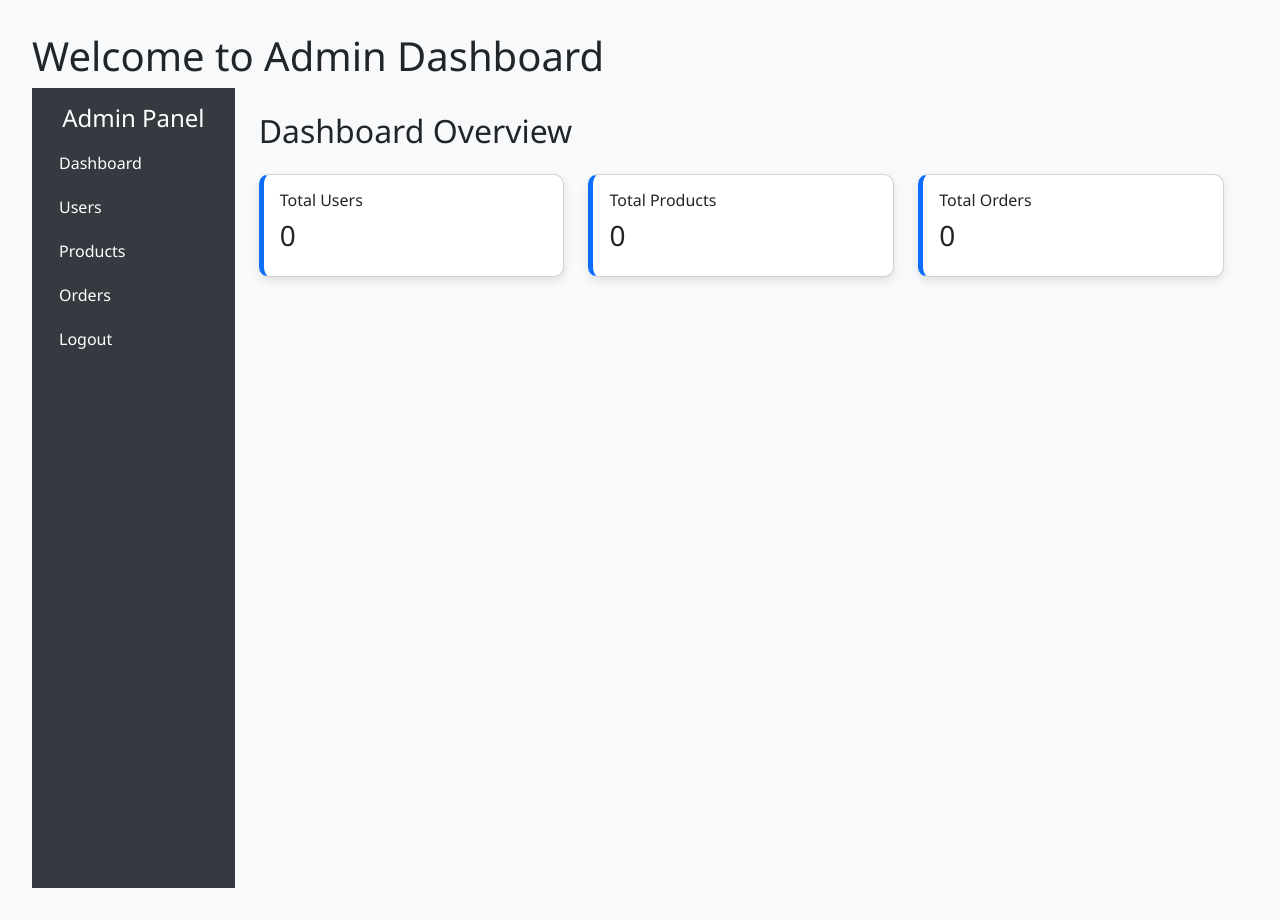
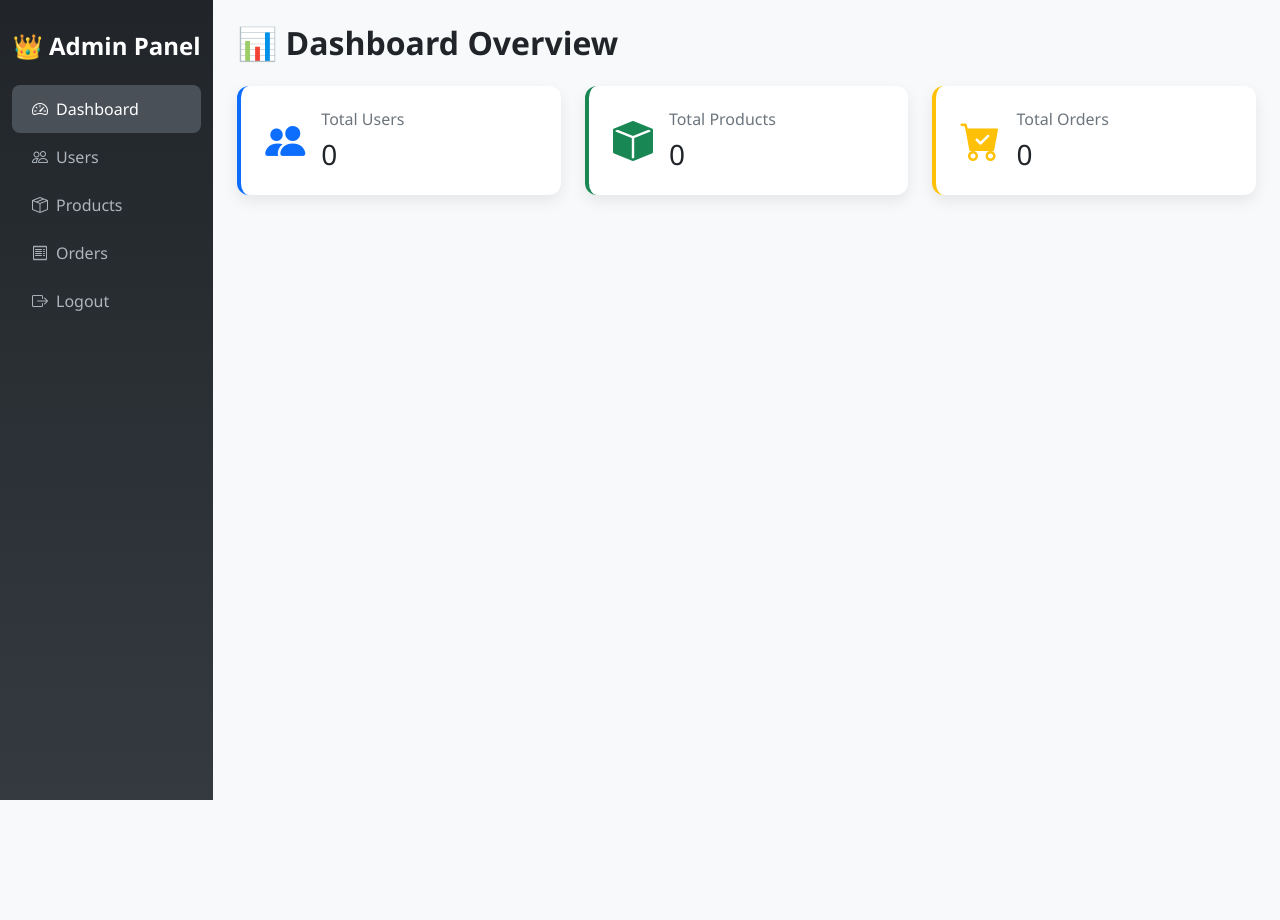
Before and after one commit to Nephophile06/Sketchify, a Flask app: page /admin/dashboard in a window 1280 px wide. After the commit the page ends 800 px from the top, so only its background shows below. Run offline with Flask 3, Linux system fonts and the light colour scheme; the visitor is signed in with stand-in values (Sample User, id 1); data that the repository does not hold is empty.

Commit message:
Admin Dashboard recreated with newer styles

```diff
--- a/app/templates/Components/Admin/dashboard.html
+++ b/app/templates/Components/Admin/dashboard.html
@@ -8,16 +8,56 @@
       href="https://cdn.jsdelivr.net/npm/bootstrap@5.3.3/dist/css/bootstrap.min.css"
       rel="stylesheet"
     />
+    <link
+      href="https://cdn.jsdelivr.net/npm/bootstrap-icons@1.10.5/font/bootstrap-icons.css"
+      rel="stylesheet"
+    />
     <style>
       body {
-        background-color: #f4f6f9;
-        font-family: "Segoe UI", Tahoma, Geneva, Verdana, sans-serif;
-        padding: 2rem;
+        background-color: #f8f9fa;
+        font-family: "Segoe UI", sans-serif;
+      }
+
+      .sidebar {
+        height: 100vh;
+        background: linear-gradient(to bottom, #212529, #343a40);
+        color: white;
+        padding-top: 2rem;
+      }
+
+      .sidebar a {
+        color: #adb5bd;
+        text-decoration: none;
+        display: block;
+        padding: 12px 20px;
+        transition: 0.2s ease;
+      }
+
+      .sidebar a:hover,
+      .sidebar a.active {
+        background-color: #495057;
+        color: #fff;
+        border-radius: 8px;
+      }
+
+      .card-stat {
+        border: none;
+        border-radius: 12px;
+        box-shadow: 0 6px 15px rgba(0, 0, 0, 0.08);
+        transition: transform 0.2s ease;
+      }
+
+      .card-stat:hover {
+        transform: translateY(-5px);
+      }
+
+      .card-stat h6 {
+        color: #6c757d;
       }
 
       .flash-message {
         padding: 1rem 1.25rem;
-        margin-bottom: 1rem;
+        margin-bottom: 1.5rem;
         border-radius: 0.5rem;
         font-size: 1rem;
         display: flex;
@@ -40,84 +80,82 @@
 
       .flash-icon {
         font-size: 1.2rem;
-        flex-shrink: 0;
-      }
-      body {
-        background-color: #f8f9fa;
-        font-family: "Segoe UI", sans-serif;
-      }
-      .sidebar {
-        height: 100vh;
-        background-color: #343a40;
-        color: white;
-      }
-      .sidebar a {
-        color: white;
-        text-decoration: none;
-        display: block;
-        padding: 10px 15px;
-      }
-      .sidebar a:hover {
-        background-color: #495057;
-      }
-      .card-stat {
-        border-left: 5px solid #0d6efd;
-        box-shadow: 0 4px 8px rgba(0, 0, 0, 0.1);
-        border-radius: 10px;
       }
     </style>
   </head>
+
   <body>
-    <!-- 🔥 Flash message block -->
-    {% with messages = get_flashed_messages(with_categories=true) %} {% if
-    messages %} {% for category, message in messages %}
+    <!-- Flash Message -->
+    {% with messages = get_flashed_messages(with_categories=true) %}
+    {% if messages %}
+      {% for category, message in messages %}
+      <div class="container">
         <div class="flash-message flash-{{ category }}">
           <span class="flash-icon">
-        {% if category == 'success' %} ✅ {% elif category == 'danger' %} ❌ {%
-        else %} ℹ️ {% endif %}
+            {% if category == 'success' %} ✅
+            {% elif category == 'danger' %} ❌
+            {% else %} ℹ️
+            {% endif %}
           </span>
           {{ message }}
         </div>
-    {% endfor %} {% endif %} {% endwith %}
-    <!-- 🔥 End Flash message block -->
-
-    <!-- You can add dashboard content below -->
-    <h1>Welcome to Admin Dashboard</h1>
+      </div>
+      {% endfor %}
+    {% endif %}
+    {% endwith %}
 
     <div class="container-fluid">
       <div class="row">
         <!-- Sidebar -->
         <nav class="col-md-2 d-none d-md-block sidebar">
-          <div class="pt-3">
-            <h4 class="text-center">Admin Panel</h4>
-            <a href="#">Dashboard</a>
-            <a href="#">Users</a>
-            <a href="#">Products</a>
-            <a href="#">Orders</a>
-            <a href="/logout">Logout</a>
+          <div class="text-center mb-4">
+            <h4 class="text-white fw-bold">👑 Admin Panel</h4>
           </div>
+          <a href="#" class="active"><i class="bi bi-speedometer2 me-2"></i>Dashboard</a>
+          <a href="#"><i class="bi bi-people me-2"></i>Users</a>
+          <a href="#"><i class="bi bi-box-seam me-2"></i>Products</a>
+          <a href="#"><i class="bi bi-receipt me-2"></i>Orders</a>
+          <a href="/logout"><i class="bi bi-box-arrow-right me-2"></i>Logout</a>
         </nav>
 
         <!-- Main Content -->
-        <main class="col-md-9 ms-sm-auto col-lg-10 px-md-4 mt-4">
-          <h2 class="mb-4">Dashboard Overview</h2>
+        <main class="col-md-10 ms-sm-auto col-lg-10 px-md-4 pt-4">
+          <h2 class="fw-semibold mb-4">📊 Dashboard Overview</h2>
+
           <div class="row g-4">
             <div class="col-md-4">
-              <div class="card card-stat p-3">
+              <div class="card card-stat p-4 border-start border-primary border-4">
+                <div class="d-flex align-items-center">
+                  <i class="bi bi-people-fill fs-1 text-primary me-3"></i>
+                  <div>
                     <h6>Total Users</h6>
-                <h3>{{ total_users }}</h3>
+                    <h3 class="mb-0">{{ total_users }}</h3>
                   </div>
                 </div>
-            <div class="col-md-4">
-              <div class="card card-stat p-3">
-                <h6>Total Products</h6>
-                <h3>{{ total_products }}</h3>
               </div>
             </div>
+
             <div class="col-md-4">
-              <div class="card card-stat p-3">
+              <div class="card card-stat p-4 border-start border-success border-4">
+                <div class="d-flex align-items-center">
+                  <i class="bi bi-box-fill fs-1 text-success me-3"></i>
+                  <div>
+                    <h6>Total Products</h6>
+                    <h3 class="mb-0">{{ total_products }}</h3>
+                  </div>
+                </div>
+              </div>
+            </div>
+
+            <div class="col-md-4">
+              <div class="card card-stat p-4 border-start border-warning border-4">
+                <div class="d-flex align-items-center">
+                  <i class="bi bi-cart-check-fill fs-1 text-warning me-3"></i>
+                  <div>
                     <h6>Total Orders</h6>
-                <h3>{{ total_orders }}</h3>
+                    <h3 class="mb-0">{{ total_orders }}</h3>
+                  </div>
+                </div>
               </div>
             </div>
           </div>
```
Lines whose indentation alone changed are shown as unchanged.
